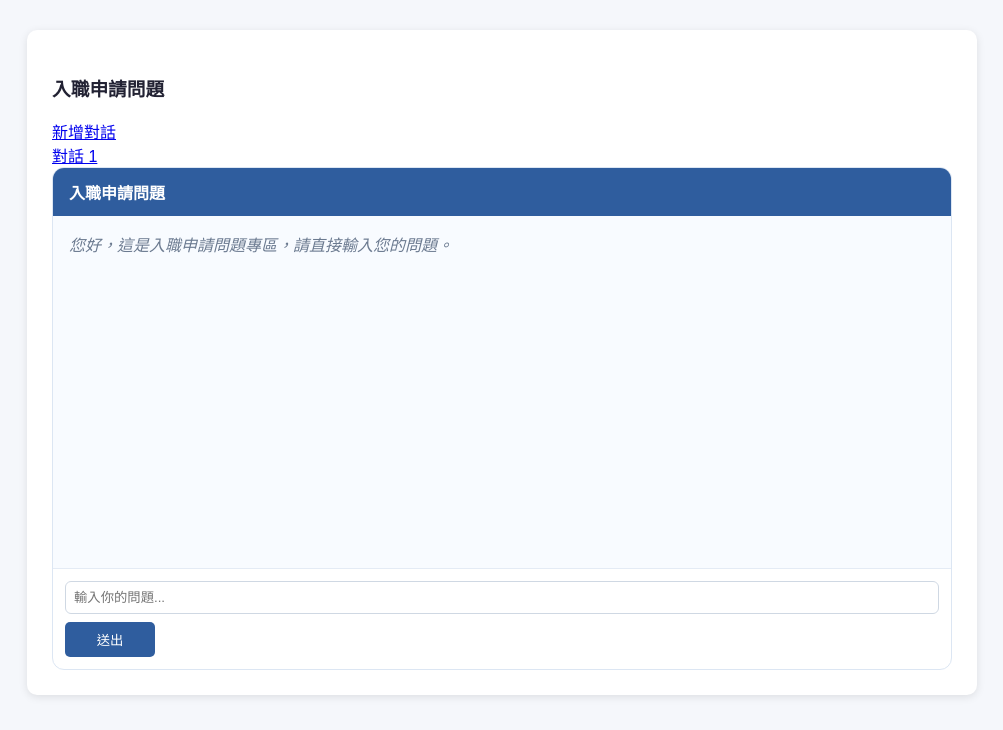
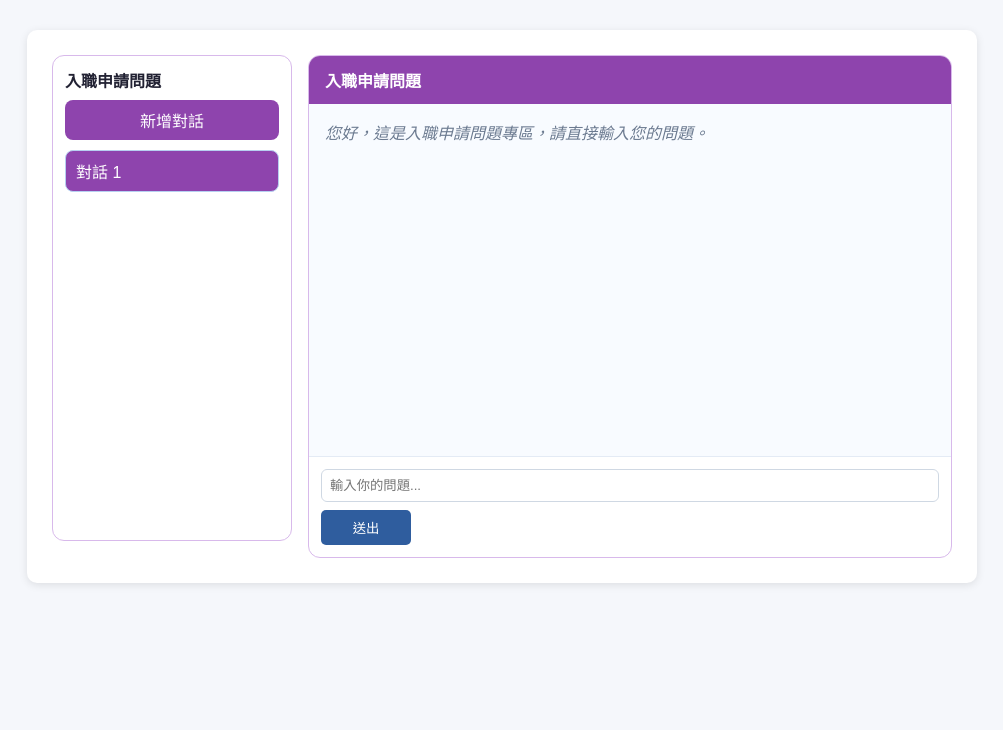
Before and after one commit to Mandy-Hsiao/Year_project, a Django app: page /chatbot/entry/ in a window 1280 px wide. Shown: the part 70-800 px from the top of the page, without its empty margins (138-1141 px from the left). Run offline with Django 4.2, Linux system fonts and the light colour scheme.

Commit message:
Update styles.css

```diff
--- a/static/styles.css
+++ b/static/styles.css
@@ -68,11 +68,150 @@ button {
     cursor: pointer;
 }
 
+.page-card {
+    background: #fff;
+    border: 1px solid #e3ebf5;
+    border-radius: 14px;
+    padding: 24px;
+    box-shadow: 0 3px 12px rgba(0, 0, 0, 0.05);
+}
+
+.page-head {
+    margin-bottom: 20px;
+}
+
+.page-head p {
+    color: #5d6b7a;
+    margin: 0;
+}
+
+.calculator-layout {
+    display: grid;
+    grid-template-columns: 1.2fr 0.8fr;
+    gap: 20px;
+    align-items: start;
+}
+
+.calculator-form {
+    background: #f8fbff;
+    border: 1px solid #e3ebf5;
+    border-radius: 12px;
+    padding: 16px;
+}
+
+.calculator-info {
+    background: #f7f9fc;
+    border: 1px solid #e3ebf5;
+    border-radius: 12px;
+    padding: 16px;
+}
+
+.calculator-info ul {
+    margin: 8px 0 0 18px;
+    color: #516173;
+}
+
 .result {
     background: #eef7ff;
+    padding: 16px;
+    border-radius: 10px;
+    margin-top: 20px;
+}
+
+.result-grid {
+    display: grid;
+    grid-template-columns: repeat(2, minmax(0, 1fr));
+    gap: 10px;
+    margin-top: 10px;
+}
+
+.result-grid > div {
+    background: white;
+    border-radius: 8px;
     padding: 10px;
-    border-radius: 6px;
-    margin-top: 10px;
+    display: flex;
+    flex-direction: column;
+    gap: 4px;
+}
+
+.result-grid strong {
+    color: #2f5d9e;
+}
+
+.result-error {
+    color: #b42318;
+    margin: 0;
+}
+
+.total-box {
+    margin-top: 14px;
+    background: #2f5d9e;
+    color: white;
+    padding: 14px 16px;
+    border-radius: 10px;
+    display: flex;
+    justify-content: space-between;
+    align-items: center;
+}
+
+.chat-layout {
+    display: grid;
+    grid-template-columns: 240px 1fr;
+    gap: 16px;
+    align-items: start;
+}
+
+.chat-sidebar {
+    background: white;
+    border: 1px solid #e3ebf5;
+    border-radius: 12px;
+    padding: 12px;
+    min-height: 460px;
+}
+
+.sidebar-top {
+    display: flex;
+    flex-direction: column;
+    gap: 8px;
+    margin-bottom: 10px;
+}
+
+.sidebar-top h3 {
+    margin: 0;
+    font-size: 1rem;
+}
+
+.new-chat-link {
+    display: inline-block;
+    background: #2f5d9e;
+    color: white;
+    text-decoration: none;
+    padding: 8px 10px;
+    border-radius: 8px;
+    text-align: center;
+}
+
+.history-list {
+    display: flex;
+    flex-direction: column;
+    gap: 8px;
+}
+
+.history-item {
+    text-decoration: none;
+    color: #31455d;
+    padding: 8px 10px;
+    border-radius: 8px;
+    background: #f6f9fc;
+    border: 1px solid #e7edf4;
+    overflow: hidden;
+    text-overflow: ellipsis;
+    white-space: nowrap;
+}
+
+.history-item.active {
+    background: #eaf3ff;
+    border-color: #b7d0f1;
 }
 
 .chat-shell {
@@ -87,6 +226,20 @@ button {
     color: white;
     padding: 12px 16px;
     font-weight: bold;
+    display: flex;
+    justify-content: space-between;
+    align-items: center;
+    gap: 10px;
+}
+
+.new-chat-btn {
+    background: white;
+    color: #2f5d9e;
+    border: none;
+    border-radius: 999px;
+    padding: 6px 10px;
+    cursor: pointer;
+    font-size: 0.9rem;
 }
 
 .chat-body {
@@ -144,31 +297,73 @@ button {
     margin: 0;
 }
 
-.chat-shell.theme-salary .chat-header,
-.chat-shell.theme-salary .message.user .bubble {
+.chat-layout.theme-salary .chat-header,
+.chat-layout.theme-salary .new-chat-link,
+.chat-layout.theme-salary .message.user .bubble,
+.chat-layout.theme-salary .history-item.active {
     background: #e67e22;
+    color: white;
 }
 
-.chat-shell.theme-salary .message.assistant .bubble {
-    background: #fff3e8;
+.chat-layout.theme-salary .new-chat-btn {
+    background: white;
+    color: #e67e22;
 }
 
-.chat-shell.theme-absence .chat-header,
-.chat-shell.theme-absence .message.user .bubble {
-    background: #c0392b;
+.chat-layout.theme-salary .chat-sidebar,
+.chat-layout.theme-salary .chat-shell {
+    border-color: #f3d2b2;
 }
 
-.chat-shell.theme-absence .message.assistant .bubble {
-    background: #fdecea;
+.chat-layout.theme-salary .message.assistant .bubble {
+    background: #fff3e8;
+    color: #223;
 }
 
-.chat-shell.theme-entry .chat-header,
-.chat-shell.theme-entry .message.user .bubble {
-    background: #8e44ad;
+.chat-layout.theme-absence .chat-header,
+.chat-layout.theme-absence .new-chat-link,
+.chat-layout.theme-absence .message.user .bubble,
+.chat-layout.theme-absence .history-item.active {
+    background: #c0392b;
+    color: white;
 }
 
-.chat-shell.theme-entry .message.assistant .bubble {
+.chat-layout.theme-absence .new-chat-btn {
+    background: white;
+    color: #c0392b;
+}
+
+.chat-layout.theme-absence .chat-sidebar,
+.chat-layout.theme-absence .chat-shell {
+    border-color: #f2c3bf;
+}
+
+.chat-layout.theme-absence .message.assistant .bubble {
+    background: #fdecea;
+    color: #223;
+}
+
+.chat-layout.theme-entry .chat-header,
+.chat-layout.theme-entry .new-chat-link,
+.chat-layout.theme-entry .message.user .bubble,
+.chat-layout.theme-entry .history-item.active {
+    background: #8e44ad;
+    color: white;
+}
+
+.chat-layout.theme-entry .new-chat-btn {
+    background: white;
+    color: #8e44ad;
+}
+
+.chat-layout.theme-entry .chat-sidebar,
+.chat-layout.theme-entry .chat-shell {
+    border-color: #d8b9eb;
+}
+
+.chat-layout.theme-entry .message.assistant .bubble {
     background: #f5ebff;
+    color: #223;
 }
 
 @media (max-width: 700px) {
@@ -184,4 +379,10 @@ button {
     .chat-form button {
         width: 100%;
     }
+
+    .calculator-layout,
+    .result-grid,
+    .chat-layout {
+        grid-template-columns: 1fr;
+    }
 }
```
